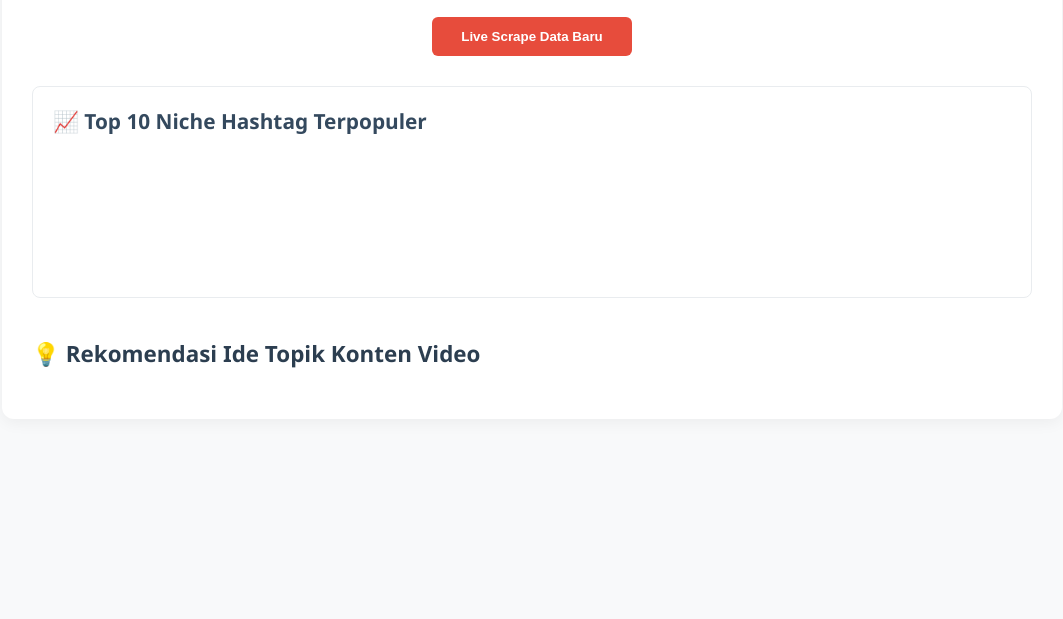
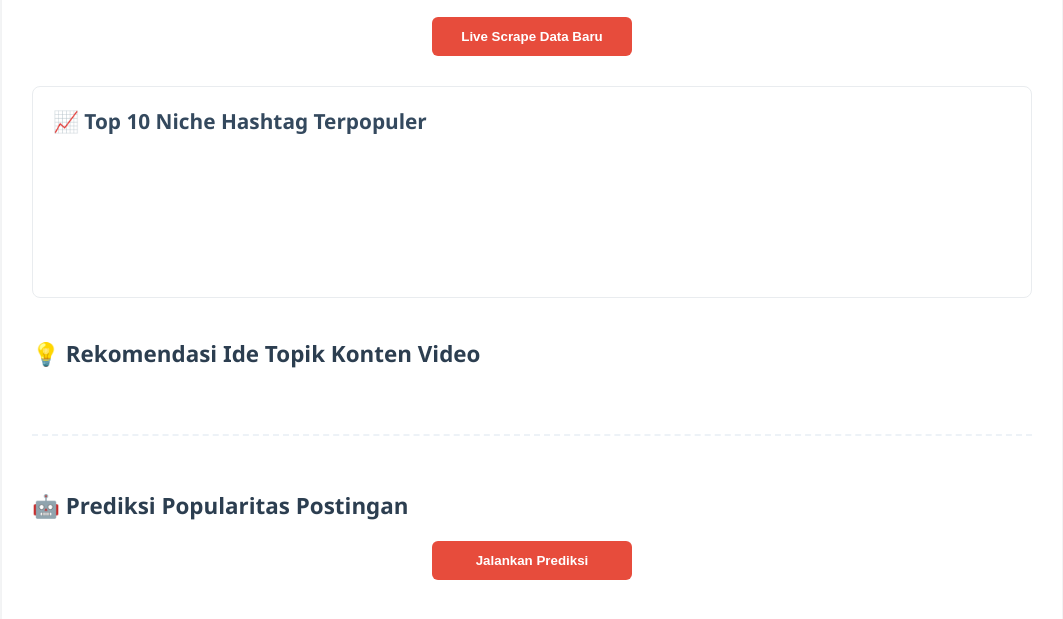
Before and after one commit to zulkarid/tugas_aplikasi_sainsdata, a plain HTML site: page templates/index.html in a window 1280 px wide. Shown: the part 161-780 px from the top of the page, without its empty margins (108-1171 px from the left). Drawn offline with nearby package versions, Linux system fonts and the light colour scheme; no server answers.

Commit message:
Add files via upload

```diff
--- a/templates/index.html
+++ b/templates/index.html
@@ -53,6 +53,18 @@
         <div class="grid-cards" id="recommendationCards">
             </div>
     </div>
+
+<div id="mlSection" class="posts-section">
+    <h2 style="font-size: 1.4em; color: #2c3e50;">
+        🤖 Prediksi Popularitas Postingan
+    </h2>
+
+    <button class="btn-scrape" onclick="loadMLPrediction()">
+        Jalankan Prediksi
+    </button>
+
+    <div id="mlResult"></div>
+</div>
 
     <!-- New Section for Instagram Posts Details -->
     <div id="postsDetailSection" class="posts-section" style="display: none;">
@@ -244,6 +256,70 @@
                 btn.disabled = false;
             });
     });
+
+async function loadMLPrediction() {
+
+    const container = document.getElementById("mlResult");
+
+    container.innerHTML = "<p>⏳ Menjalankan model...</p>";
+
+    try {
+
+        const response = await fetch('/api/model');
+        const data = await response.json();
+
+        let html = `
+            <div class="card">
+                <h3>📊 Evaluasi Model</h3>
+                <p><b>Accuracy:</b> ${data.accuracy}</p>
+                <p><b>Precision:</b> ${data.precision}</p>
+                <p><b>Recall:</b> ${data.recall}</p>
+                <p><b>F1 Score:</b> ${data.f1_score}</p>
+            </div>
+
+            <h3 style="margin-top:25px;">
+                📌 Hasil Prediksi Postingan
+            </h3>
+
+            <div class="grid-cards">
+        `;
+
+        data.predictions.forEach(post => {
+
+            html += `
+                <div class="card">
+                    <h3>@${post.username}</h3>
+
+                    <p>
+                        ❤️ Likes:
+                        ${post.likes}
+                    </p>
+
+                    <p>
+                        💬 Komentar:
+                        ${post.comments}
+                    </p>
+
+                    <p>
+                        🤖 Prediksi:
+                        <b>${post.prediction}</b>
+                    </p>
+                </div>
+            `;
+        });
+
+        html += "</div>";
+
+        container.innerHTML = html;
+
+    } catch(error) {
+
+        container.innerHTML =
+            "<p>❌ Gagal menjalankan model.</p>";
+
+        console.error(error);
+    }
+}
 </script>
 </body>
 </html>
```
